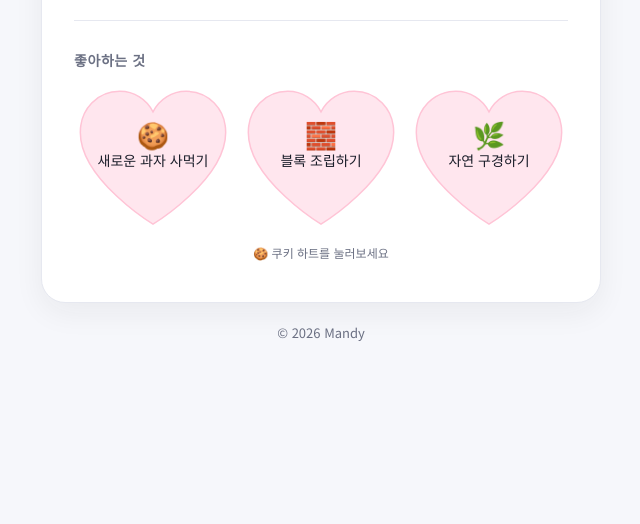
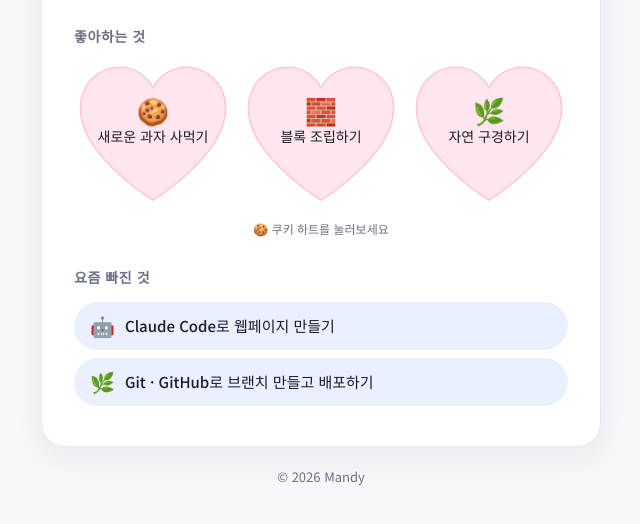
Before and after one commit to yes-eul/my-page, a plain HTML site: page index.html in a window 1280 px wide. Shown: the part 384-908 px from the top of the page, without its empty margins (319-959 px from the left). Before the commit the page ends 800 px from the top, so only its background shows below. Drawn offline with Linux system fonts and the light colour scheme.

Commit message:
자기소개 페이지에 '요즘 빠진 것' 섹션 추가

```diff
--- a/index.html
+++ b/index.html
@@ -225,6 +225,27 @@
       white-space: nowrap;
     }
 
+    /* 요즘 빠진 것: 둥근 알약 모양 목록 */
+    .hobbies {
+      list-style: none;
+      display: grid;
+      gap: 8px;
+    }
+
+    .hobbies li {
+      display: flex;
+      align-items: center;
+      gap: 10px;
+      padding: 12px 16px;
+      background: var(--accent-soft);
+      border-radius: 999px;
+      font-size: 15px;
+      font-weight: 500;
+      word-break: keep-all;
+    }
+
+    .hobbies .emoji { font-size: 20px; }
+
     footer {
       text-align: center;
       font-size: 13px;
@@ -276,6 +297,12 @@
         </li>
       </ul>
       <p class="hint">🍪 쿠키 하트를 눌러보세요</p>
+
+      <h2>요즘 빠진 것</h2>
+      <ul class="hobbies">
+        <li><span class="emoji">🤖</span>Claude Code로 웹페이지 만들기</li>
+        <li><span class="emoji">🌿</span>Git · GitHub로 브랜치 만들고 배포하기</li>
+      </ul>
     </section>
     <footer>© 2026 Mandy</footer>
   </main>
```
